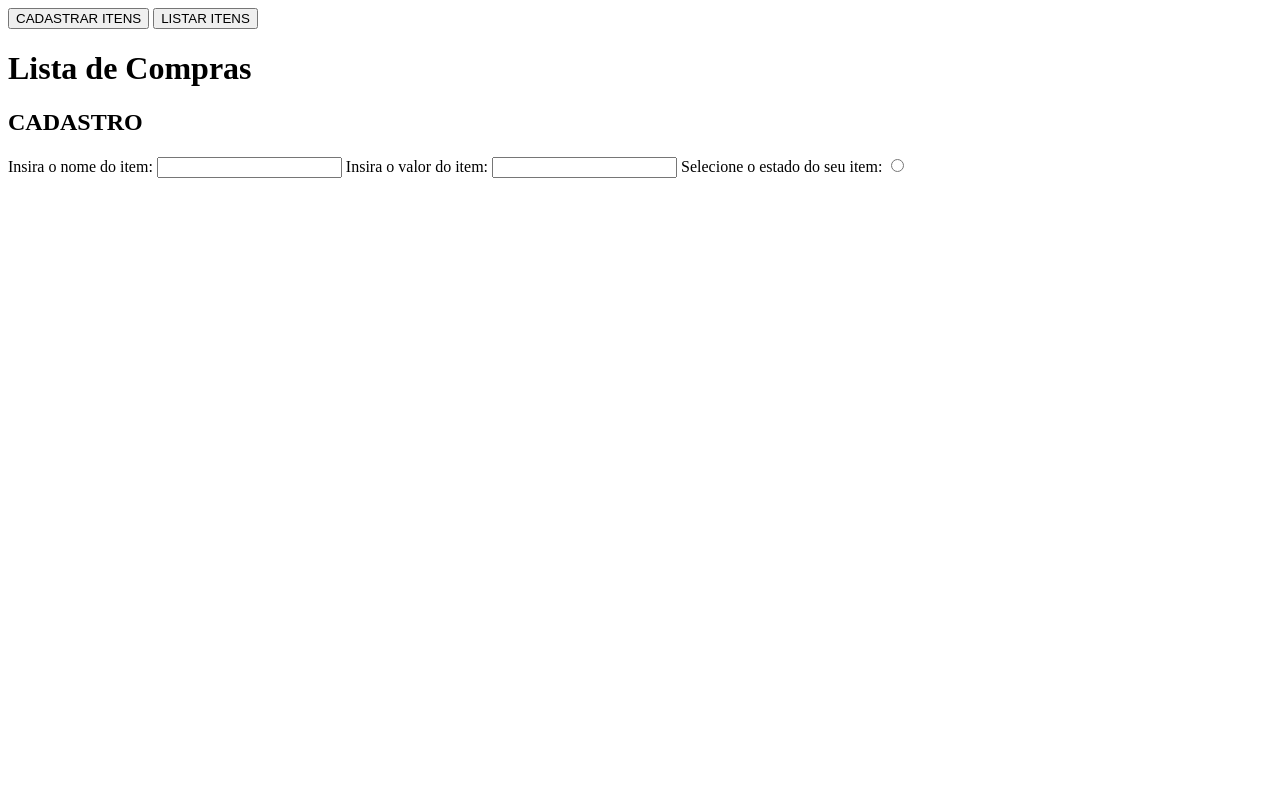
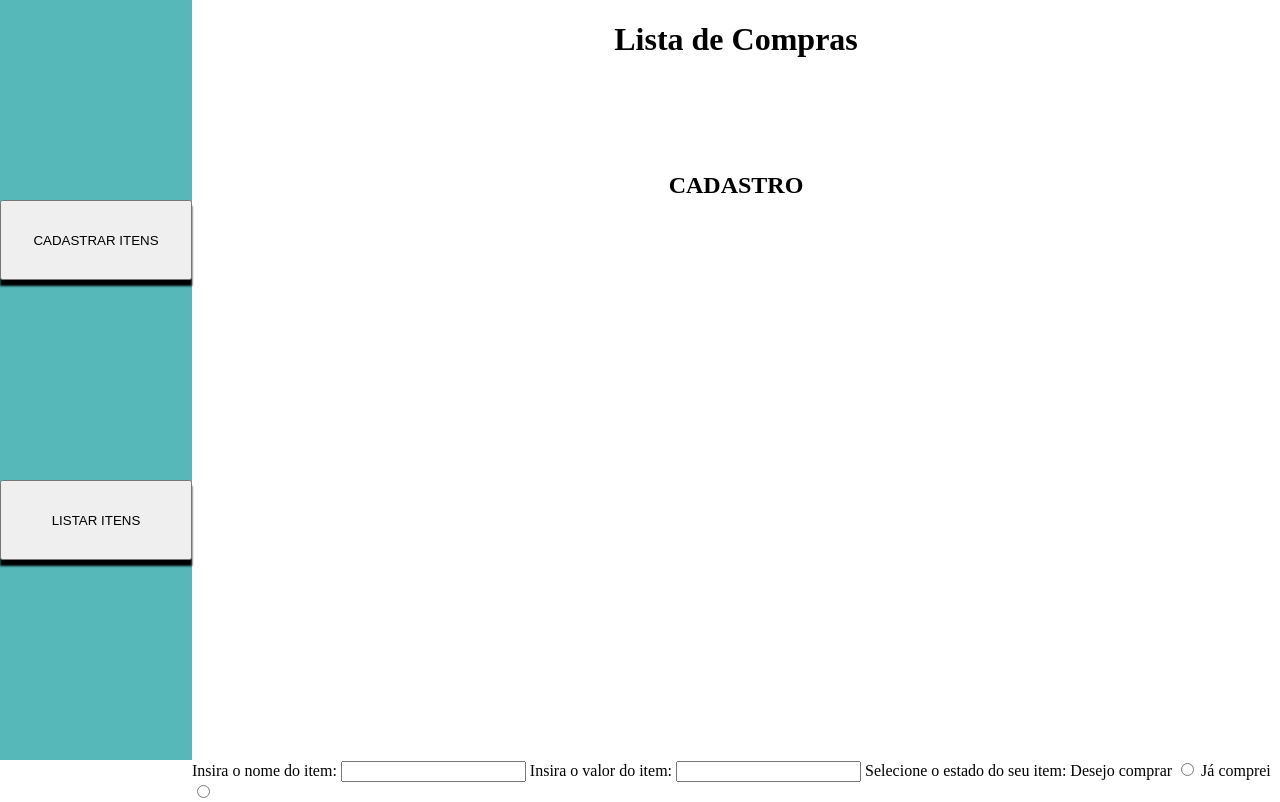
Before and after one commit to ifpi-picos/projeto-naovaimaspeleja, a plain HTML site: page cadastrar_page.html in a window 1280 px wide. Drawn offline with Linux system fonts and the light colour scheme; a web font is replaced by a local one.

Commit message:
cadastrar

```diff
--- a/cadastrar_page.html
+++ b/cadastrar_page.html
@@ -20,7 +20,10 @@
                 <input type="text" id="entry-name">
                 <label for="entry_price">Insira o valor do item:</label>
                 <input type="text" id="entry_price">
-                <label for="select_state">Selecione o estado do seu item:</label>
+                <span>Selecione o estado do seu item:</span>
+                <label for="">Desejo comprar</label>
+                <input type="radio">
+                <label for="">Já comprei</label>
                 <input type="radio">
             </div>
         </div>
--- a/style_cadastrar.css
+++ b/style_cadastrar.css
@@ -0,0 +1,33 @@
+@import url('https://fonts.googleapis.com/css2?family=Kodchasan:ital,wght@0,300;0,500;0,700;1,300;1,500;1,700&family=Ubuntu:ital,wght@0,300;0,500;0,700;1,300;1,500;1,700&display=swap');
+*{box-sizing: border-box;}
+
+body{
+    height: 100vh;
+    width: 100vw;
+    margin: 0;
+    padding: 0;
+}
+.container{
+    height: 95vh;
+    display: grid;
+    grid-template-columns: 15% 85%;
+}
+
+.vertical_container{
+    display: flex;
+    flex-direction: column;
+    justify-content: space-evenly;
+    background-color: rgb(86, 184, 184);
+}
+
+.vertical_container button{
+    height: 10vh;
+    box-shadow: 0px 6px 2px #000;
+}
+
+.container_content{
+    display: grid;
+    grid-template-rows: 20% 80%;
+    justify-items: center;
+    align-items: baseline;
+}
```
